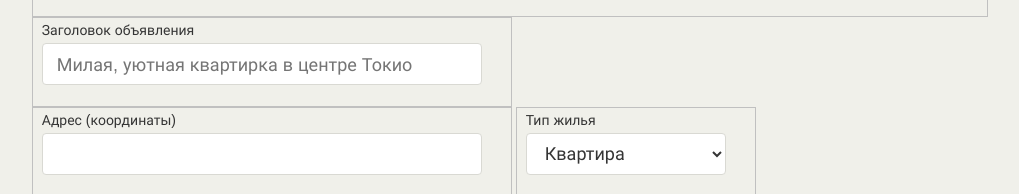
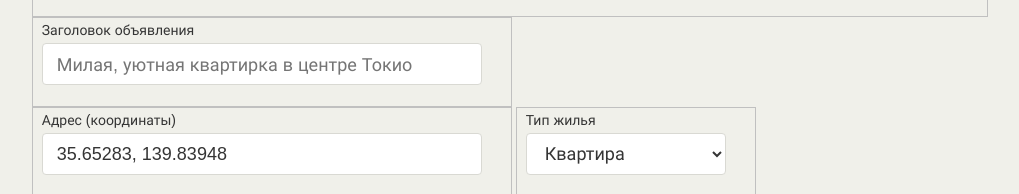
Before and after one commit to slavalinwood/Keksobooking, a website with bundled scripts: page index.html in a window 1280 px wide. Shown: the part 840-1034 px from the top of the page, without its empty margins (90-1109 px from the left). Built offline with nearby package versions, Linux system fonts and the light colour scheme.

Commit message:
Запрещает редактировать поле с адресом (координатами). При передвижении пина (маркера) по карте автоматически меняет значение поля с адресом.
Создаёт объект с данными о координатах. Форматирует координаты, получаемые методом getLatLng()

```diff
--- a/index.html
+++ b/index.html
@@ -91,7 +91,7 @@
         </fieldset>
         <fieldset class="ad-form__element ad-form__element--wide">
           <label class="ad-form__label" for="address">Адрес (координаты)</label>
-          <input id="address" name="address" type="text">
+          <input id="address" name="address" type="text" readonly>
         </fieldset>
         <fieldset class="ad-form__element">
           <label class="ad-form__label" for="type">Тип жилья</label>
--- a/js/map.js
+++ b/js/map.js
@@ -1,11 +1,15 @@
 import {disableForm, enableForm} from './util.js';
 import {form, formFieldsets} from './form.js';
 
+const COORDINATES = {
+  lat: 35.65283,
+  lng: 139.83948,
+  float: 5,
+};
+
+const address = document.querySelector('#address');
 const mapFilters = document.querySelector('.map__filters');
 const mapFiltersSelects = mapFilters.children;
-
-mapFilters.classList.add('map__filters--disabled');
-disableForm(mapFiltersSelects);
 
 const onMapLoad = () => {
   enableForm(mapFiltersSelects);
@@ -14,9 +18,18 @@ const onMapLoad = () => {
   form.classList.remove('ad-form--disabled');
 };
 
+const onMove = (evt) => {
+  const coordinates = evt.target.getLatLng();
+  const coordinatesArray = Object.values(coordinates);
+  address.value = `${(coordinatesArray[0]).toFixed(COORDINATES.float)}, ${(coordinatesArray[1]).toFixed(COORDINATES.float)}`;
+};
+
+mapFilters.classList.add('map__filters--disabled');
+disableForm(mapFiltersSelects);
+
 const map = L.map('map-canvas').on('load', onMapLoad).setView({
-  lat: 35.652832,
-  lng: 139.839478,
+  lat: COORDINATES.lat,
+  lng: COORDINATES.lng,
 }, 10);
 
 const mapLayer = L.tileLayer(
@@ -34,8 +47,8 @@ const mainPinIcon = L.icon({
 
 const marker = L.marker(
   {
-    lat: 35.652832,
-    lng: 139.839478,
+    lat: COORDINATES.lat,
+    lng: COORDINATES.lng,
   },
   {
     draggable: true,
@@ -43,5 +56,12 @@ const marker = L.marker(
   },
 );
 
+if(address.parentElement.disabled) {
+  address.value = '';
+} else {
+  address.value = `${COORDINATES.lat}, ${COORDINATES.lng}`;
+}
+
 mapLayer.addTo(map);
 marker.addTo(map);
+marker.on('move', onMove);
```
